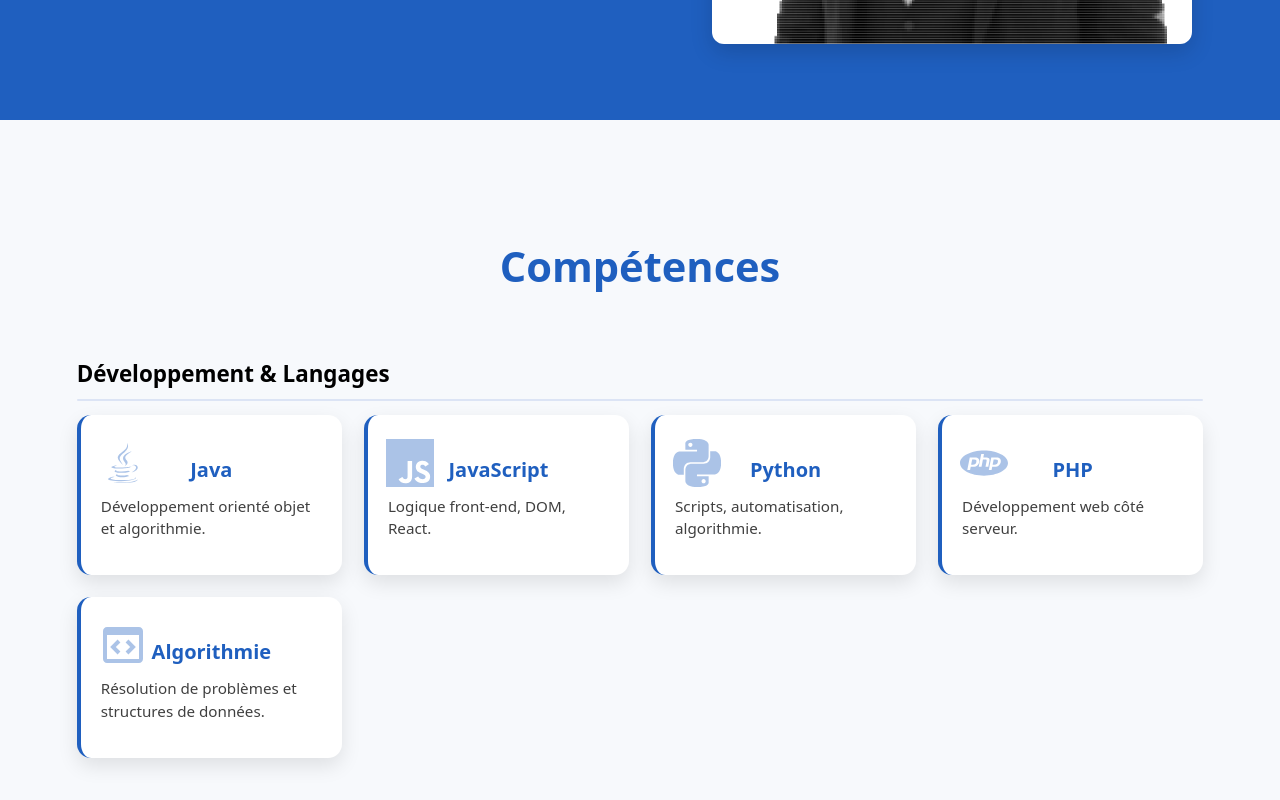
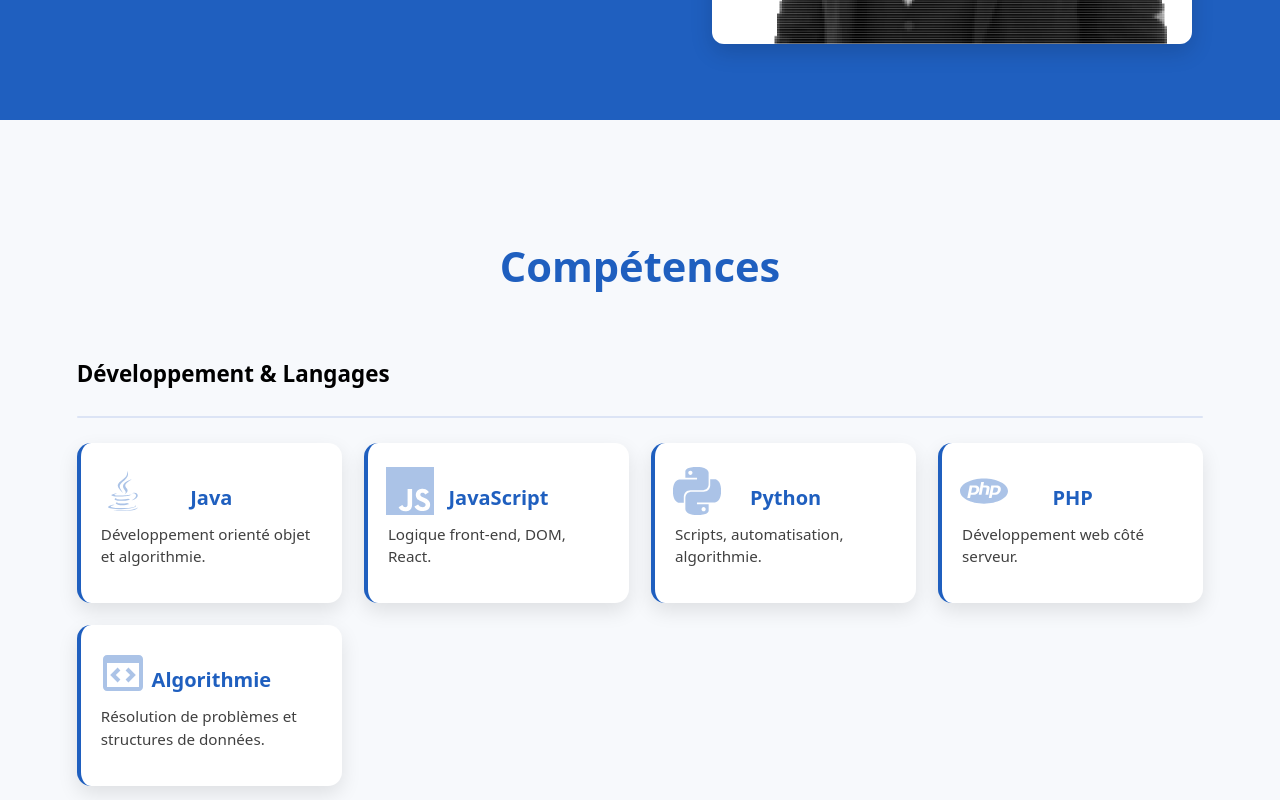
Before and after one commit to madou752/portfolio, a React (Vite) app: page / in a window 1280 px wide. Shown: the part 1480-2280 px from the top of the page. Built offline with nearby package versions, Linux system fonts and the light colour scheme.

Commit message:
leger changement sur le skills.css et jsx et ajout d'un bouton compétance dans la navbar.jsx

```diff
--- a/src/sections/Navbar.jsx
+++ b/src/sections/Navbar.jsx
@@ -67,6 +67,14 @@ export default function NavBar() {
         </li>
         <li>
           <button
+            onClick={() => scrollToSection("skills")}
+            className={activeSection === "skills" ? "active" : ""}
+          >
+            compétences
+          </button>
+        </li>
+        <li>
+          <button
             onClick={() => scrollToSection("projects")}
             className={activeSection === "projects" ? "active" : ""}
           >
--- a/src/sections/Skills.css
+++ b/src/sections/Skills.css
@@ -1,6 +1,6 @@
 .skills-section {
   width: 100%;
-  padding: 80px 6%;
+  padding: 80px 6% 10px 6%;
   background: #f7f9fc;
   color: #1f5fbf;
   box-sizing: border-box;
@@ -72,7 +72,7 @@
   font-size: 1.4rem;
   font-weight: 700;
   margin-top: 40px;
-  margin-bottom: 14px;
+  margin-bottom: 25px;
   color: #000;
   position: relative;
 }
@@ -83,7 +83,7 @@
   width: 100%;
   height: 2px;
   background: #dce4f5; /* ✅ bleu très clair */
-  margin-top: 8px;
+  margin-top: 25px;
   border-radius: 2px;
 }
 
--- a/src/sections/Skills.jsx
+++ b/src/sections/Skills.jsx
@@ -34,7 +34,7 @@ function SkillRow({ icon: Icon, svg, title, text }) {
 
 export default function Skills() {
   return (
-    <section id=""className="skills-section">
+    <section id="skills" className="skills-section">
       <h2 className="skills-title">Compétences</h2>
 
       {/* Groupe 1 */}
```
